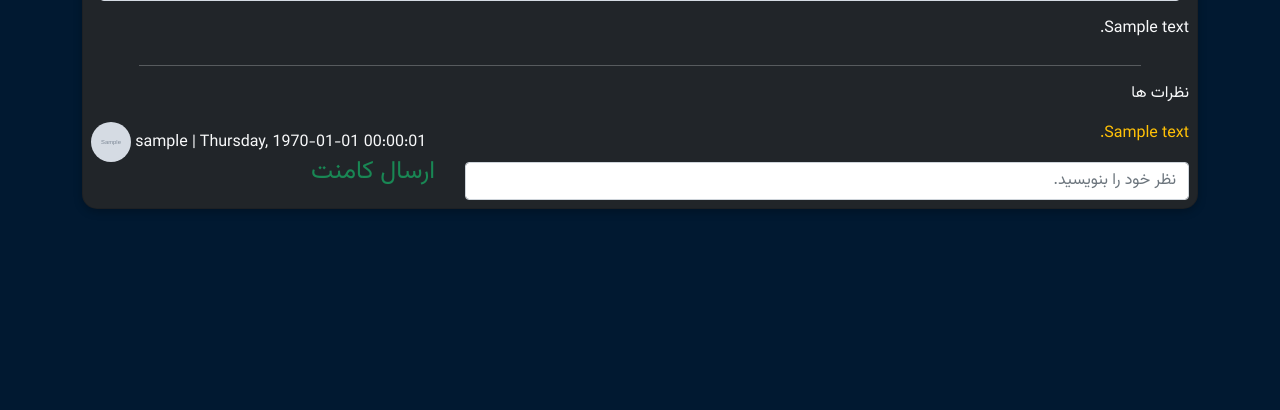
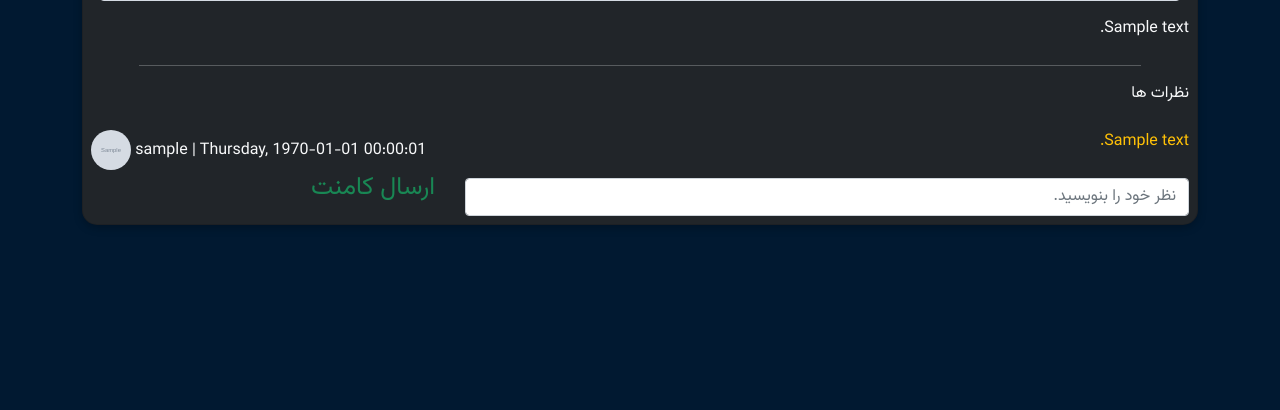
Before and after one commit to bigbardia/tanzax, a Flask app: page /posts/1 in a window 1280 px wide. Shown: the part 953-1363 px from the top of the page. Run offline with Flask 2, Linux system fonts and the light colour scheme; tables that the repository leaves empty hold one stand-in row (values such as "Sample post"); grey boxes marked "Sample" are stand-in pictures; some libraries are stand-ins or nearby versions.

Commit message:
Add some margins to comment section

```diff
--- a/templates/post.html
+++ b/templates/post.html
@@ -36,7 +36,7 @@
                 </p>
 
                 {% for comment in comments %}
-                <div class="row">
+                <div class="row my-2">
                     <div class="col-8">
                         <p class="text-warning">
                             {{comment.text}}
@@ -51,6 +51,7 @@
 
                     </div>
                 </div>
+
 
                 {% endfor %}
 
```
